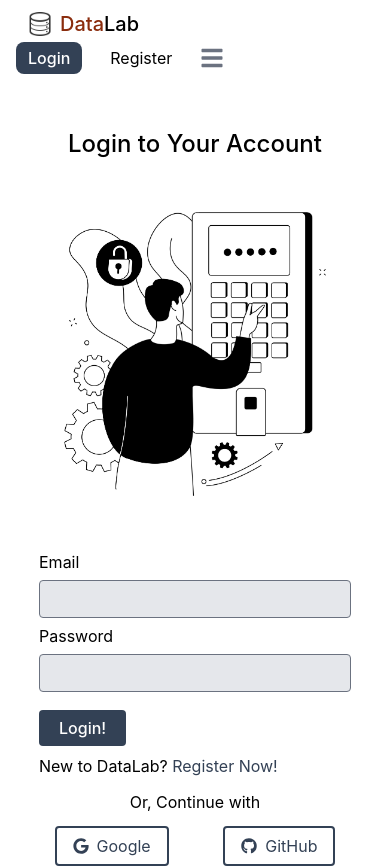
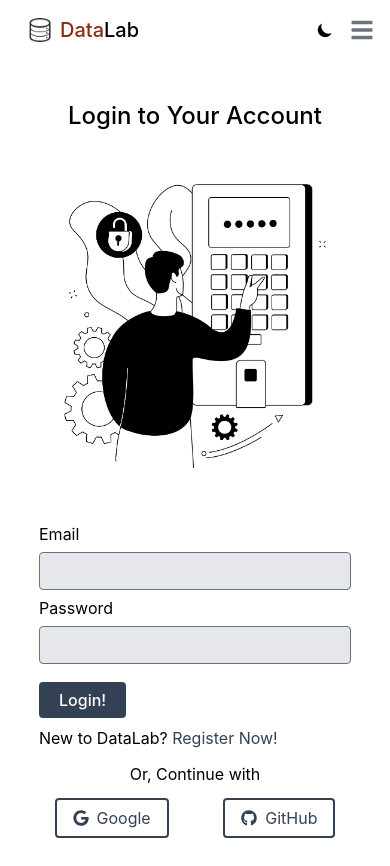
Before and after one commit to 0xkabir/datalab-client, a React (Create React App) app: page /login in a window 390 px wide. After the commit the page ends 844 px from the top, so only its background shows below. Built offline with nearby package versions, Linux system fonts and the light colour scheme; no server answers.

Commit message:
added button to toggle theme

```diff
--- a/src/pages/Courses/Courses.js
+++ b/src/pages/Courses/Courses.js
@@ -12,7 +12,7 @@
                 <div className='col-span-12 lg:col-span-4'>
                     {
                         courses.map(course => <Link to={`/courses/${course._id}`} key={course._id}>
-                            <p className='cursor-pointer font-medium m-5 md:mx-12 lg:mx-5 px-5 py-3 rounded-lg shadow-xl'>{course.name}</p>
+                            <p className='cursor-pointer font-medium m-5 md:mx-12 lg:mx-5 px-5 py-3 rounded-lg shadow-md'>{course.name}</p>
                         </Link>)
                     }
                 </div>
--- a/src/pages/shared/NavBar/NavBar.js
+++ b/src/pages/shared/NavBar/NavBar.js
@@ -1,10 +1,12 @@
 import React from 'react';
 import { Link, NavLink } from 'react-router-dom';
 import logo from './logo.png'
-import { FaAngleRight } from "react-icons/fa";
+import { FaSignOutAlt } from "react-icons/fa";
+import { HiSun, HiMoon } from "react-icons/hi";
 import { useContext } from 'react';
 import { AuthContext } from '../../../contexts/AuthProvider/AuthProvider';
 import { Navbar } from 'flowbite-react';
+import { useState } from 'react';
 
 const NavBar = () => {
     const {user, userLogOut} = useContext(AuthContext)
@@ -13,8 +15,20 @@
         .then(()=>{})
         .catch(error=>console.error(error))
     }
+
+    const [theme,setTheme] = useState('light')
+
+    const handleThemeChange = () => {
+        if(theme === 'light'){
+            setTheme("dark")
+        }
+        else{
+            setTheme('light')
+        }
+    }
+
     return (
-        <Navbar
+        <Navbar className='sticky top-0 z-20'
         fluid={true}
         rounded={true}
         >
@@ -25,12 +39,13 @@
             </div>
         </Link>
         <div className="flex items-center md:order-2">
+            <button onClick={handleThemeChange} className='text-lg mr-2'>{theme === 'light'?<HiMoon/>:<HiSun/>}</button>
         {
                 (user?.email || user?.displayName)?<>
                 <img src={user.photoURL} alt="" className='w-8 mr-5 rounded-full' title={user.displayName}/>
-                <button onClick={handleLogOut} className='px-2 py-1 rounded-lg bg-slate-200 font-medium flex items-center'>Logout<FaAngleRight/></button>
+                <button onClick={handleLogOut} className='px-2 py-1 rounded-lg text-white bg-slate-700 font-medium flex items-center'><FaSignOutAlt/></button>
                 </>:
-                <div>
+                <div className='hidden md:block'>
                 <NavLink to='/login' className={({isActive})=>isActive?'mx-2 px-3 py-1.5 bg-slate-700 font-medium text-white text-center rounded-lg': 'text-center mx-2 px-3 py-1.5'}>Login</NavLink>
                 <NavLink to='/register' className={({isActive})=>isActive?'mx-2 px-3 py-1.5 bg-slate-700 font-medium text-white text-center rounded-lg': 'text-center mx-2 px-3 py-1.5'}>Register</NavLink>
                 </div>
@@ -42,6 +57,8 @@
         <NavLink to='/courses' className={({isActive})=>isActive?'w-2/5 mx-auto md:mx-2 px-3 py-1 block bg-slate-700 font-medium text-white text-center rounded-lg': 'text-center w-2/5 mx-auto md:mx-2 px-3 py-1 block'}>Courses</NavLink>
         <NavLink to='/faq' className={({isActive})=>isActive?'w-2/5 mx-auto md:mx-2 px-3 py-1 block bg-slate-700 font-medium text-white text-center rounded-lg': 'text-center w-2/5 mx-auto md:mx-2 px-3 py-1 block'}>FAQ</NavLink>
         <NavLink to='/blog' className={({isActive})=>isActive?'w-2/5 mx-auto md:mx-2 px-3 py-1 block bg-slate-700 font-medium text-white text-center rounded-lg': 'text-center w-2/5 mx-auto md:mx-2 px-3 py-1 block'}>Blog</NavLink>
+        <NavLink to='/login' className={({isActive})=>isActive?'md:hidden w-2/5 mx-auto md:mx-2 px-3 py-1 block bg-slate-700 font-medium text-white text-center rounded-lg': 'md:hidden text-center w-2/5 mx-auto md:mx-2 px-3 py-1 block'}>Login</NavLink>
+        <NavLink to='/register' className={({isActive})=>isActive?'md:hidden w-2/5 mx-auto md:mx-2 px-3 py-1 block bg-slate-700 font-medium text-white text-center rounded-lg': 'md:hidden text-center w-2/5 mx-auto md:mx-2 px-3 py-1 block'}>Register</NavLink>
 
         </Navbar.Collapse>
         </Navbar>
```
